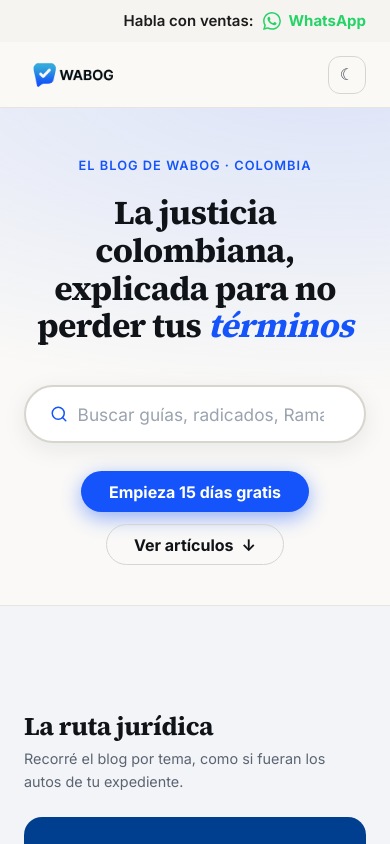
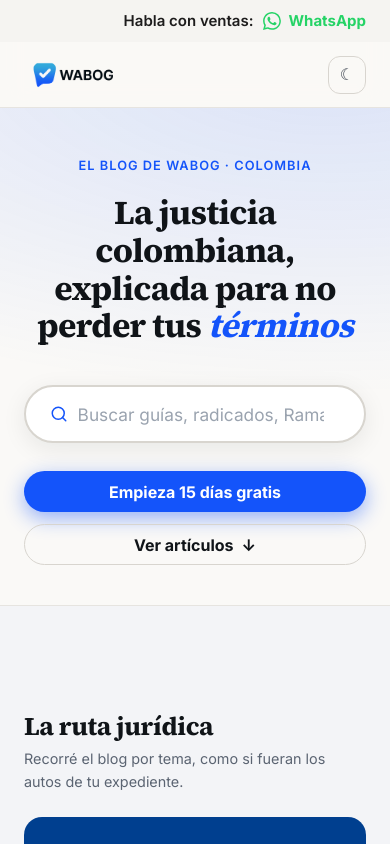
Before and after one commit to wabog/wabog-blog, a Next.js app: page / in a window 390 px wide. Shown: the top 844 px of the page. Built offline with nearby package versions, Linux system fonts and the light colour scheme.

Commit message:
feat: iguala las dimensiones de los CTAs del hero en mobile

```diff
--- a/app/globals.css
+++ b/app/globals.css
@@ -1841,4 +1841,16 @@ a {
   .home-hero {
     padding: 3rem 0 2.5rem;
   }
-}
+
+  .home-actions {
+    flex-direction: column;
+    align-items: stretch;
+    width: 100%;
+    max-width: 420px;
+    margin-inline: auto;
+  }
+
+  .home-actions .btn {
+    width: 100%;
+  }
+}
```
